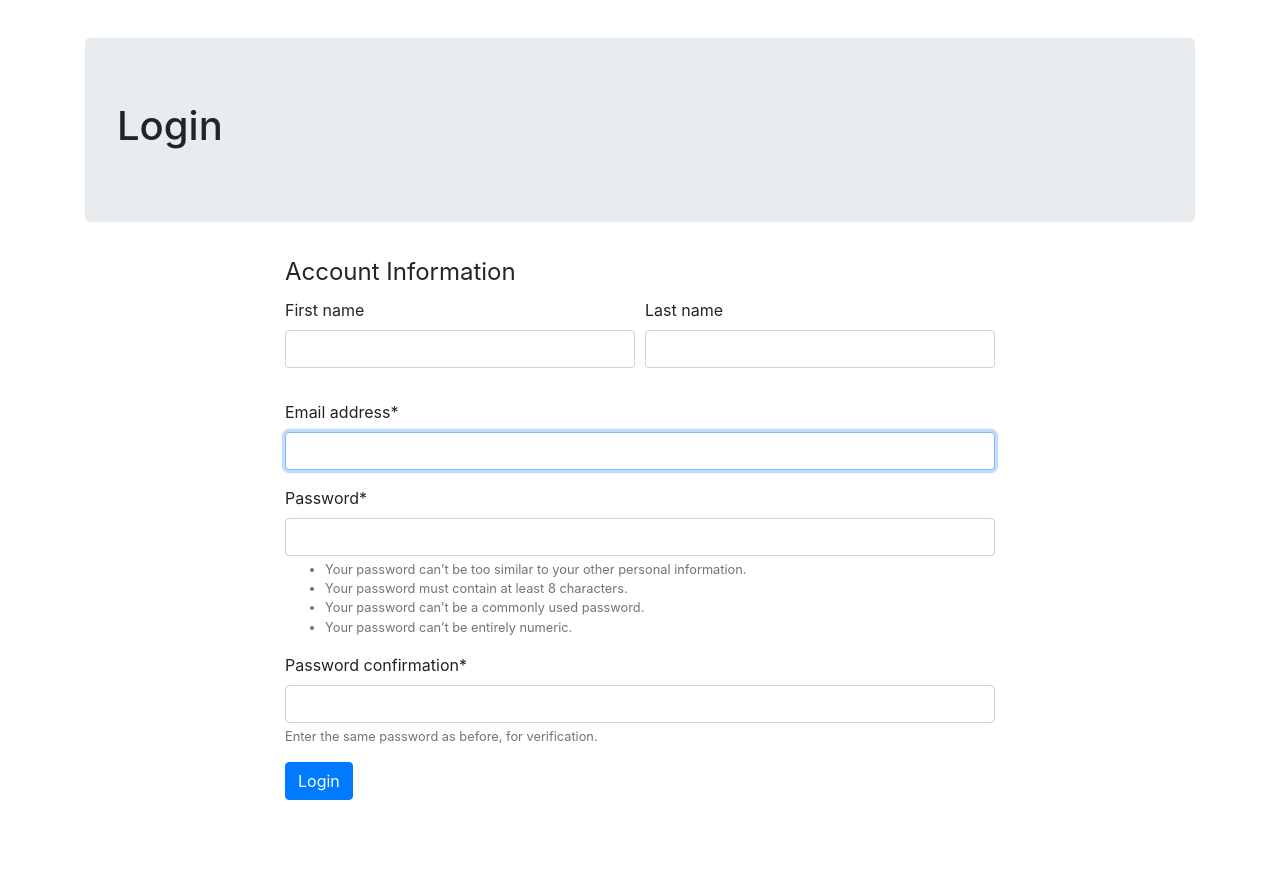
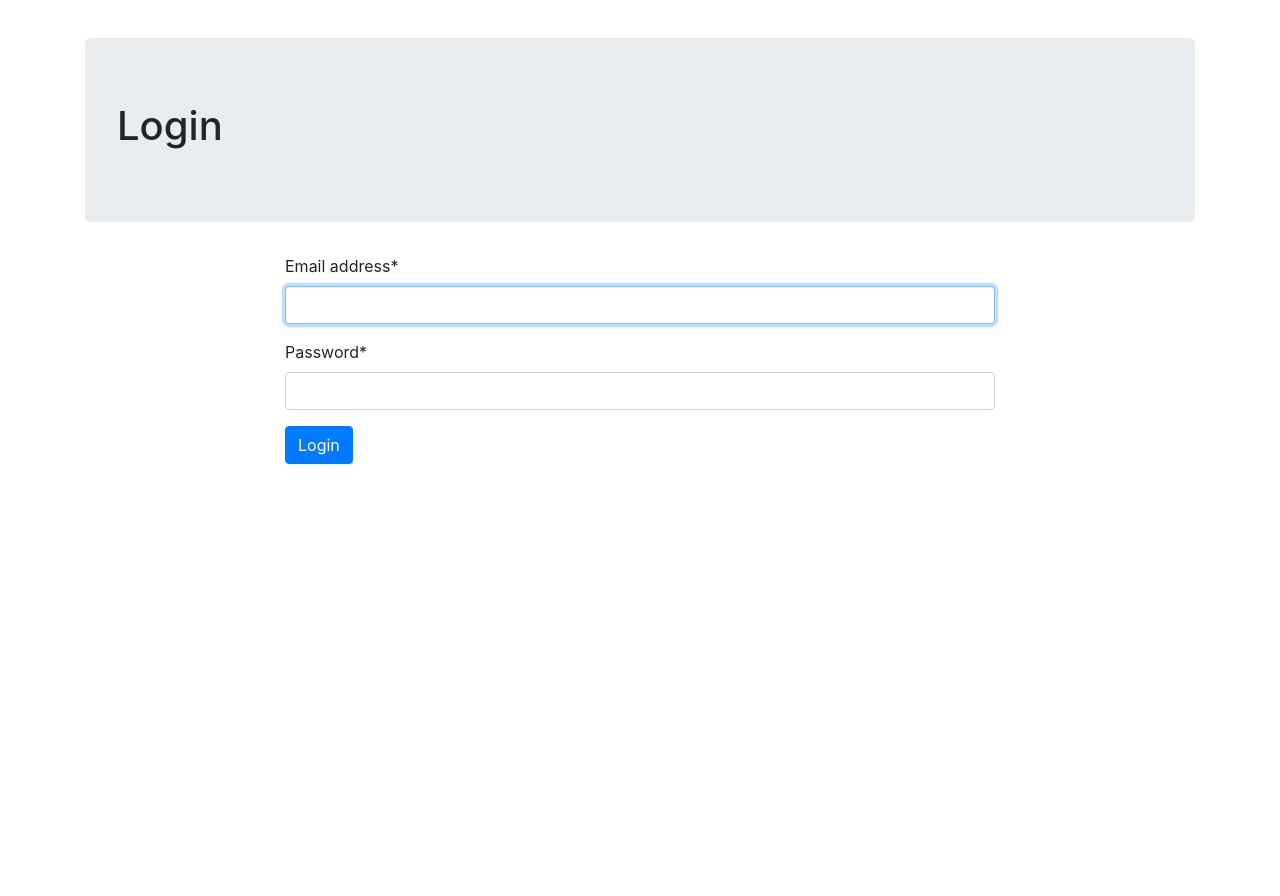
Before and after one commit to PranavSonar/Custom_User_Project, a Django app: template templates/registration/login.html in a window 1280 px wide. Shown: the part 58-954 px from the top of the page. After the commit the page ends 522 px from the top, so only its background shows below. Run offline with Django 3.2, Linux system fonts and the light colour scheme; the template is opened without the code that fills it: values that come from a table or form of the project are taken from there, others are empty; some libraries are stand-ins or nearby versions.

Commit message:
added login redirect, fixed crispy login form

```diff
--- a/custom_user_project/settings.py
+++ b/custom_user_project/settings.py
@@ -122,3 +122,4 @@ USE_TZ = True
 # https://docs.djangoproject.com/en/3.1/howto/static-files/
 CRISPY_TEMPLATE_PACK = 'bootstrap4'
 STATIC_URL = '/static/'
+LOGIN_REDIRECT_URL = '/'
--- a/registration/forms.py
+++ b/registration/forms.py
@@ -32,3 +32,9 @@ class SignUpForm(UserCreationForm):
             )
         )
         self.helper.form_tag = False
+
+class LoginForm(AuthenticationForm):
+    def __init__(self,*args,**kwargs):
+        super().__init__(*args, **kwargs)
+        self.helper = FormHelper()
+        self.helper.form_tag = False
--- a/registration/urls.py
+++ b/registration/urls.py
@@ -1,11 +1,11 @@
 from django.urls import path
-from .views import SignupView
+from .views import SignupView, LoginView
 from django.contrib.auth import views as auth_views
 
 app_name = 'registration'
 
 urlpatterns = [
     path('', SignupView.as_view(), name='index'),
-    path('login/', auth_views.LoginView.as_view(), name='login'),
-    path('logout/', auth_views.LogoutView.as_view(), name='logout'),
+    path('login/', LoginView.as_view(), name='login'),
+    path('logout/', auth_views.LogoutView.as_view(), name='logout')
 ]
--- a/registration/views.py
+++ b/registration/views.py
@@ -5,7 +5,7 @@ from django.contrib.auth import views as auth_views
 from django.contrib.auth import login, authenticate
 from django.views.generic import CreateView
 
-from .forms import SignUpForm
+from .forms import SignUpForm, LoginForm
 # Create your views here.
 
 class SignupView(CreateView):
@@ -22,3 +22,6 @@ class SignupView(CreateView):
                             password=password)
         login(self.request, user)
         return valid
+class LoginView(auth_views.LoginView):
+    form_class = LoginForm
+    template_name = 'registration/login.html'
--- a/templates/registration/login.html
+++ b/templates/registration/login.html
@@ -13,9 +13,7 @@
         <form method="POST">
           {% csrf_token %}
           {% crispy form %}
-          <div class="form-actions">
-            <input type="submit" class="btn btn-primary" value="Login">
-          </div>
+          <input type="submit" class="btn btn-primary" value="Login">
         </form>
       </div>
 
```
